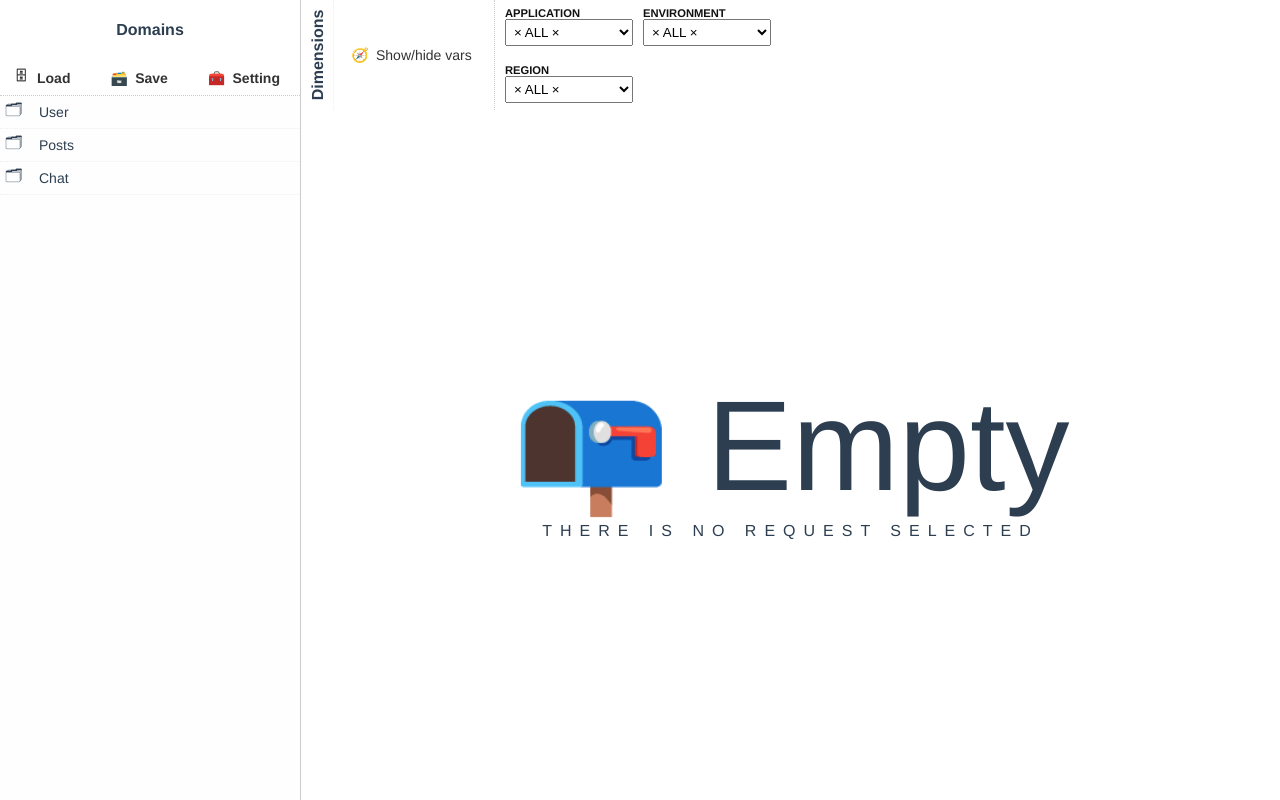
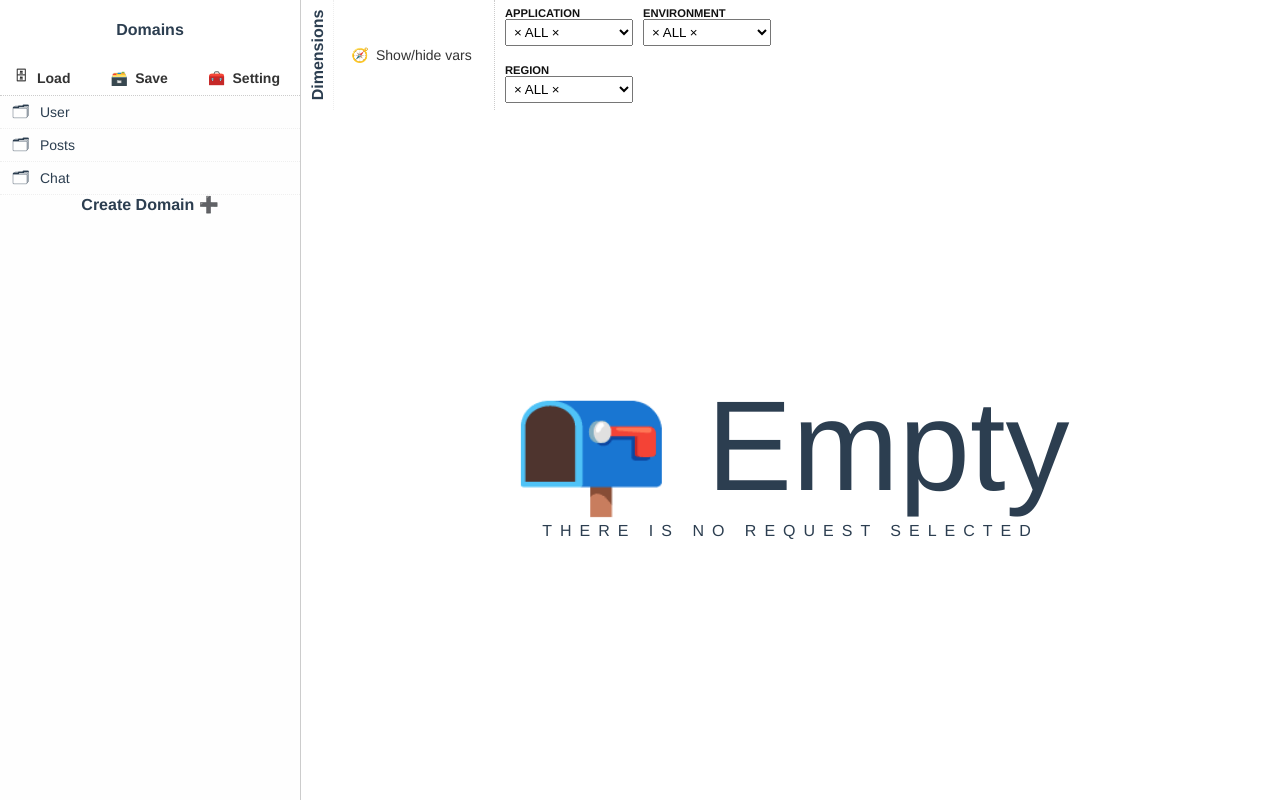
Before and after one commit to code-by-sia/posteci, a Vue app: page / in a window 1280 px wide. Built offline with nearby package versions, Linux system fonts and the light colour scheme.

Commit message:
feat: add create for domain/requests

```diff
--- a/src/App.vue
+++ b/src/App.vue
@@ -12,6 +12,7 @@
 import VariableSetKey from '@/model/variableSetKey'
 import Environment from '@/model/environment'
 import RequestBuilder from '@/core/RequestBuilder';
+import Domain from '@/model/domain';
 
 @Component({
   components: {
@@ -58,11 +59,18 @@
   updateVariableSet() {
     this.environment.update(this.variableSet)
   }
+
+  createDomain() {
+    let newDomain:Domain = {
+      name: 'New Domain', requests: []
+    };
+    this.domains = [...(this.domains), newDomain]
+  }
 }
 </script>
 <template>
   <div id="app">
-        <domains v-model="domains" @onRequestSelect="pickRequest"/>
+    <domains v-model="domains" @onRequestSelect="pickRequest" @onRequestNew="createDomain"/>
     <div class="container">
       <dimensions
           v-model="dimensions"
--- a/src/components/DomainEditor.vue
+++ b/src/components/DomainEditor.vue
@@ -22,6 +22,18 @@ export default class DomainEditor extends Vue {
   private open: boolean = false;
   private editMode: boolean = false;
 
+  createRequest() {
+    const newRequest: HttpRequest = {
+      name: 'New Request',
+      method: 'GET',
+      protocol: 'HTTP',
+      headers: [],
+      body: null,
+      path: 'foo.bar'
+    }
+    this.value.requests = [...(this.value.requests), newRequest]
+  }
+
   onToggle() {
     this.open = !this.open
   }
@@ -30,11 +42,12 @@ export default class DomainEditor extends Vue {
 </script>
 <template>
   <section class="domain">
-    <header class="domain-title">
+    <header>
       <i @click="onToggle">🗂</i>
       <input v-if="editMode" type="text" v-model="value.name" @keypress.enter="editMode=false"/>
       <span @click="onToggle" @dblclick="editMode = true" v-else>{{ value.name }}</span>
-      <action-link class="delete" icon="🗑️" @click="$emit('delete', value)"/>
+      <action-link class="action new" icon="📄" @click="createRequest"/>
+      <action-link class="action  delete" icon="🗑️" @click="$emit('delete', value)"/>
     </header>
     <div class="requests" v-if="open">
       <action-link
@@ -55,7 +68,8 @@ export default class DomainEditor extends Vue {
 .domain {
   border-bottom: dotted thin #efefef;
 
-  &-title {
+  header {
+    line-height: 2em;
     cursor: pointer;
     height: 32px;
     margin: 0;
@@ -67,12 +81,12 @@ export default class DomainEditor extends Vue {
     i {
       font-style: normal;
       width: 24px;
-      margin: 5px;
+      margin-left: 12px;
+      margin-right: 4px;
     }
 
     input, span {
       flex: 1;
-      padding: 5px;
       font-size: 14px;
 
       &:not(focus) {
@@ -81,16 +95,17 @@ export default class DomainEditor extends Vue {
     }
 
     input {
+      padding: 5px;
       border-radius: 4px;
       border: solid 2px #1f5ecc;
     }
 
-    .delete {
+    .action {
       visibility: hidden;
     }
 
     &:hover {
-      .delete {
+      .action {
         visibility: visible;
       }
     }
--- a/src/components/DomainsEditor.vue
+++ b/src/components/DomainsEditor.vue
@@ -10,7 +10,7 @@ import Domain from '@/model/domain';
   name: 'Domains',
   components: {DomainEditor, Toolbar, ActionLink}
 })
-export default class App extends Vue {
+export default class DomainsEditor extends Vue {
 
   ui: any = {selected: null}
 
@@ -50,6 +50,10 @@ export default class App extends Vue {
           @select="selectRequest"
           @delete="deleteDomain"
       />
+      <div @click="$emit('onRequestNew')" style="cursor:pointer;">
+        <strong>Create Domain</strong>
+        <span> ➕ </span>
+      </div>
     </div>
   </div>
 </template>
```
Lines whose indentation alone changed are shown as unchanged.
